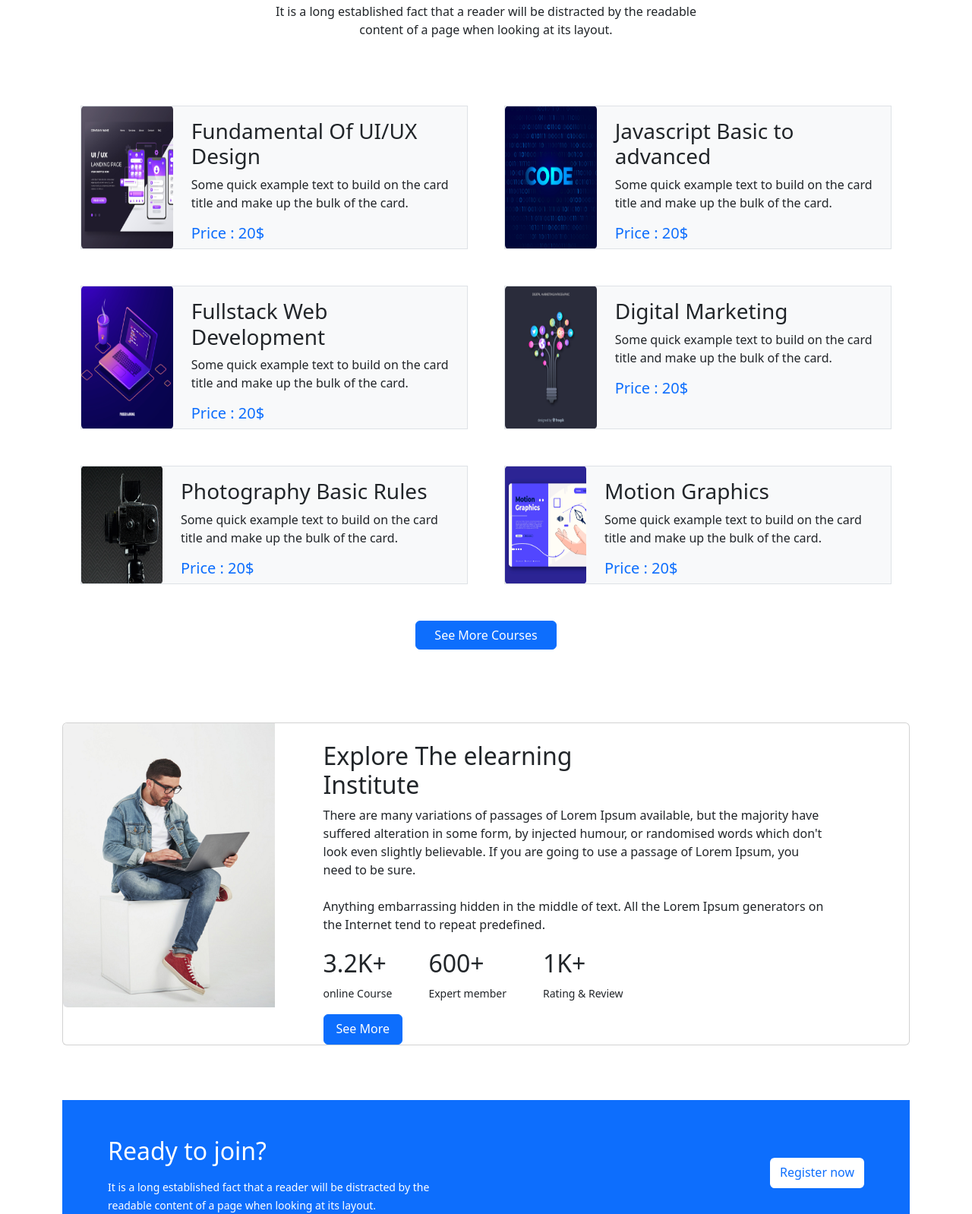
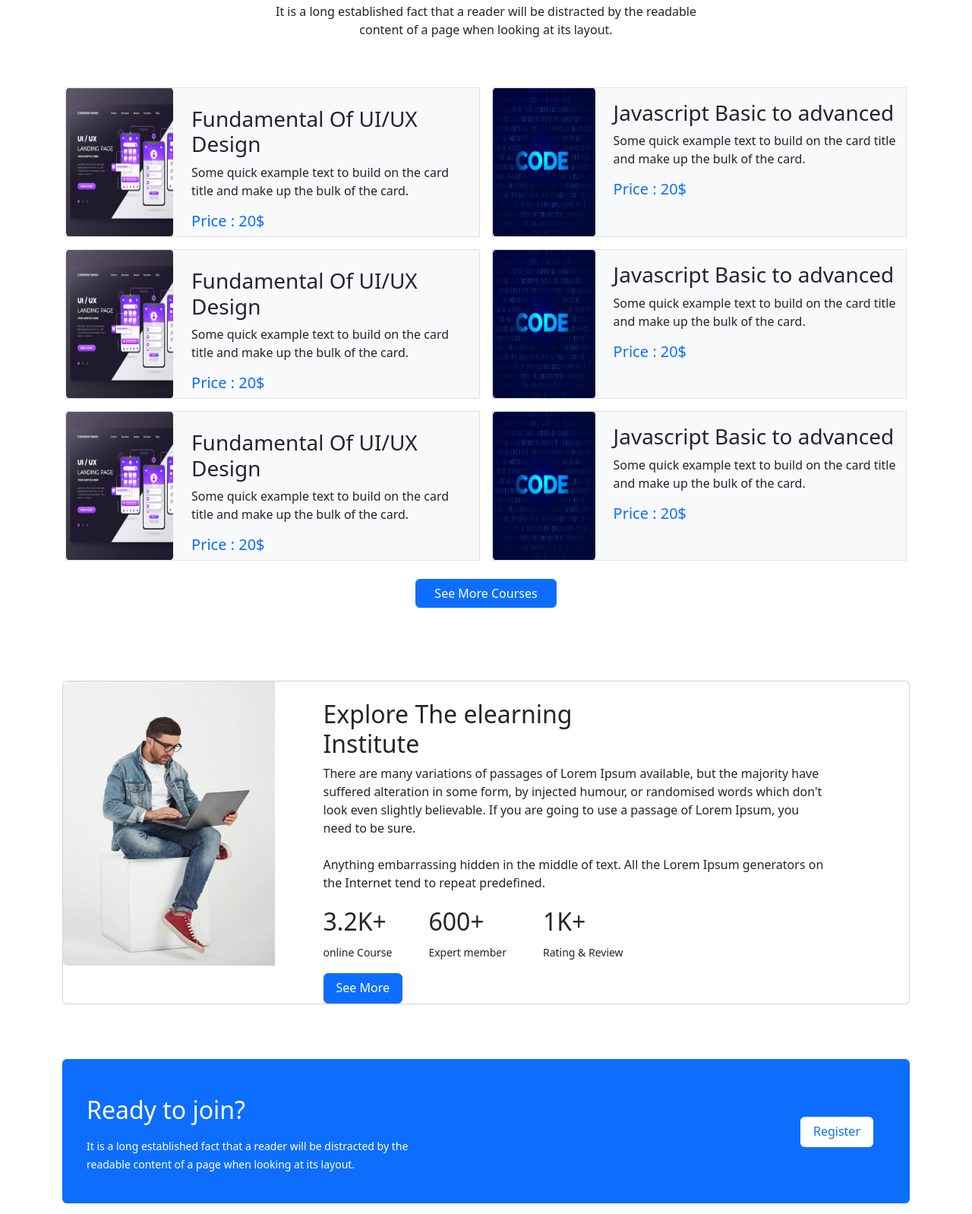
Before and after one commit to MrDuffer/EdTech, a plain HTML site: page index.html in a window 1280 px wide. Shown: the part 789-2387 px from the top of the page at 76% size. Drawn offline with nearby package versions, Linux system fonts and the light colour scheme.

Commit message:
accordian

```diff
--- a/index.html
+++ b/index.html
@@ -125,9 +125,9 @@
  </header>
   <!-- banner stop  -->
 
- <main class="container mx-auto">
+ <main class="">
      <!-- Courses title  -->
-     <section>
+     <section class="container">
          <div class="text-center pt-5 pb-5">
              <h1>Discover Our Popular <br> Courses</h1>
              <p>It is a long established fact that a reader will be distracted by the readable <br> content of a page when looking at its layout.</p>
@@ -138,19 +138,19 @@
          <div >
              <div class="row">
                  <!-- 1st  -->
-                 <div class="col bg-light d-flex ps-0 m-4 border border-blue-100">
+                 <div class=" col bg-light d-flex ps-0 ms-3  border">
                      <div>
-                         <img class=" img-fluid h-100 me-5 pe-4" src="images/course/course-1.png" alt="">
+                         <img class=" img-fluid h-100 me-5 pe-2" src="images/course/course-1.png" alt="">
                      </div>
                      <div >
-                         <h3 class="pt-3">Fundamental Of UI/UX Design</h3>
-                         <p>Some quick example text to build on the card title and make up the bulk of the card.</p>
-                         <h5 class="text-primary">Price : 20$</h5>
+                         <h3 class="pt-4 ps-3">Fundamental Of UI/UX Design</h3>
+                         <p class="ps-3">Some quick example text to build on the card title and make up the bulk of the card.</p>
+                         <h5 class=" ps-3 text-primary">Price : 20$</h5>
                      </div>
                  </div>
 
                  <!-- 2nd  -->
-                 <div class="col bg-light d-flex ps-0 m-4 border border-blue-100">
+                 <div class="col bg-light d-flex ps-0 ms-3 me-3 border border-blue-100">
                      <div>
                          <img class=" img-fluid h-100 me-5 pe-4" src="images/course/course-2.png" alt="">
                      </div>
@@ -165,24 +165,24 @@
                  <div class="w-100"></div>
 
                  <!-- 3rd  -->
-                 <div class="col bg-light d-flex ps-0 m-4 border border-blue-100">
+                 <div class=" col bg-light d-flex ps-0 ms-3 mt-3 border">
                     <div>
-                         <img class=" img-fluid h-100 me-5 pe-4" src="images/course/course-3.png" alt="">
+                        <img class=" img-fluid h-100 me-5 pe-2" src="images/course/course-1.png" alt="">
                     </div>
-                     <div>
-                         <h3 class="pt-3">Fullstack Web Development</h3>
-                         <p>Some quick example text to build on the card title and make up the bulk of the card.</p>
-                         <h5 class="text-primary">Price : 20$</h5>
+                    <div >
+                        <h3 class="pt-4 ps-3">Fundamental Of UI/UX Design</h3>
+                        <p class="ps-3">Some quick example text to build on the card title and make up the bulk of the card.</p>
+                        <h5 class=" ps-3 text-primary">Price : 20$</h5>
                     </div>
                 </div>
 
                  <!-- 4th  -->
-                 <div class="col bg-light d-flex ps-0 m-4 border border-blue-100">
+                 <div class="col bg-light d-flex ps-0 ms-3 me-3 mt-3 border border-blue-100">
                     <div>
-                         <img class=" img-fluid h-100 me-5 pe-4" src="images/course/course-4.png" alt="">
+                        <img class=" img-fluid h-100 me-5 pe-4" src="images/course/course-2.png" alt="">
                     </div>
                     <div>
-                         <h3 class="pt-3">Digital Marketing</h3>
+                        <h3 class="pt-3">Javascript Basic to advanced</h3>
                         <p>Some quick example text to build on the card title and make up the bulk of the card.</p>
                         <h5 class="text-primary">Price : 20$</h5>
                     </div>
@@ -190,24 +190,24 @@
                  <!-- width  -->
                  <div class="w-100"></div>
                  <!-- 5th  -->
-                 <div class="col bg-light d-flex ps-0 m-4 border border-blue-100">
+                 <div class=" col bg-light d-flex ps-0 ms-3 mt-3 border">
                     <div>
-                         <img class=" img-fluid h-100 me-5 pe-4" src="images/course/course-5.png" alt="">
+                        <img class=" img-fluid h-100 me-5 pe-2" src="images/course/course-1.png" alt="">
                     </div>
-                     <div>
-                         <h3 class="pt-3">Photography Basic Rules</h3>
-                         <p>Some quick example text to build on the card title and make up the bulk of the card.</p>
-                         <h5 class="text-primary">Price : 20$</h5>
+                    <div >
+                        <h3 class="pt-4 ps-3">Fundamental Of UI/UX Design</h3>
+                        <p class="ps-3">Some quick example text to build on the card title and make up the bulk of the card.</p>
+                        <h5 class=" ps-3 text-primary">Price : 20$</h5>
                     </div>
                 </div>
 
                  <!-- 6th  -->
-                 <div class="col bg-light d-flex ps-0 m-4 border border-blue-100">
+                 <div class="col bg-light d-flex ps-0 ms-3 me-3 mt-3 border border-blue-100">
                     <div>
-                         <img class=" img-fluid h-100 me-5 pe-4" src="images/course/course-6.png" alt="">
+                        <img class=" img-fluid h-100 me-5 pe-4" src="images/course/course-2.png" alt="">
                     </div>
                     <div>
-                         <h3 class="pt-3">Motion Graphics</h3>
+                        <h3 class="pt-3">Javascript Basic to advanced</h3>
                         <p>Some quick example text to build on the card title and make up the bulk of the card.</p>
                         <h5 class="text-primary">Price : 20$</h5>
                     </div>
@@ -222,7 +222,7 @@
      </section>
 
 <!-- Exploring the elearning institutions section start-->
-     <section class="mb-5 pb-4">
+     <section class="container mb-5 pb-4">
          <div class="card">
              <div class="row g-0">
                <div class="col-md-3">
@@ -263,22 +263,22 @@
      <!-- Exploring the elearning institutions section end-->
 
          <!-- Joining section start -->
-     <section class="container bg-primary ">
-         <div class="d-flex mb-5 mt-5 justify-content-between ">
-             <div class="pt-5
-             pb-4 ps-5 justify-content-center align-items-center">
+     <section class="container  ">
+         <div class=" bg-primary d-flex mb-5 mt-5 justify-content-between rounded-2">
+             <div class="container pt-5 ps-3 ms-3
+                 pb-4 justify-content-center align-items-center">
                  <h2 class="text-white pb-2">Ready to join?</h2>
              <p class="text-white"><small>It is a long established fact that a reader will be distracted by the <br> readable content of a page when looking at its layout.</small></p>
              </div>
              <div class="mt-5 pt-1 justify-content-center align-items-center " >
-                 <button type="button" class="btn mt-4 mb-2 me-5 text-primary fs-6 bg-white pb-2">Register now</button>
+                 <button type="button" class="btn mt-4 mb-2 me-5 text-primary fs-6 bg-white pb-2 pe-3 ps-3">Register</button>
              </div>
          </div>
      </section>
 <!-- Joining section end -->
 
 <!-- Successfull students starts -->
-  <section class=" pt-2">
+  <section class="container pt-2">
      <div>
          <h2>Meet Our Successfull <br> Students</h2>
      </div>
@@ -288,7 +288,7 @@
  </section>
 
    <!-- cards start  -->
- <section class="mb-4">
+ <section class=" container mb-4">
      <div class="d-flex">
          <!-- student-1 -->
          <div class="card me-2">
@@ -334,7 +334,7 @@
  </div>
 
  <!-- students feedback start -->
-         <section class="mt-4">
+         <section class="container mt-4">
              <div class="text-center">
                  <h2>Some Students Feedback</h2>
                  <p class="pt-2 pb-2"><small>It is a long established fact that a reader will be distracted by the readable <br> content of a page when looking at its layout.</small></p>
@@ -343,7 +343,7 @@
 
   <!-- students feedback sections start -->
 
-  <section  class="mb-5 pt-3">
+  <section  class="container mb-5 pt-3">
      <div class="d-flex" >
           <!-- 1st  -->
          <div class=" container border me-2 " >
@@ -411,7 +411,7 @@
 
   <!-- Frequently Ask Questions start -->
 
-    <section class="text-center">
+    <section class="container text-center">
         <div class="text-center pt-5 pb-5">
             <h1>Frequently Asked Questions</h1>
             <p>It is a long established fact that a reader will be distracted by the readable <br> content of a page when looking at its layout.</p>
@@ -421,39 +421,59 @@
   <!-- Accordian  -->
   <section class="container mb-5">
       <div class="accordion" id="accordionExample">
+        <!-- 1st quest  -->
         <div class="accordion-item">
           <h2 class="accordion-header" id="headingOne">
             <button class="accordion-button" type="button" data-bs-toggle="collapse" data-bs-target="#collapseOne" aria-expanded="true" aria-controls="collapseOne">
-              Accordion Item #1
+              Differences between Flex and Grid
             </button>
           </h2>
           <div id="collapseOne" class="accordion-collapse collapse show" aria-labelledby="headingOne" data-bs-parent="#accordionExample">
             <div class="accordion-body">
-              <strong>This is the first item's accordion body.</strong> It is shown by default, until the collapse plugin adds the appropriate classes that we use to style each element. These classes control the overall appearance, as well as the showing and hiding via CSS transitions. You can modify any of this with custom CSS or overriding our default variables. It's also worth noting that just about any HTML can go within the <code>.accordion-body</code>, though the transition does limit overflow.
+              <strong>Grid and flexbox. </strong> The basic difference between CSS Grid Layout and CSS Flexbox Layout is that flexbox was designed for layout in one dimension - either a row or a column. Grid was designed for two-dimensional layout - rows, and columns at the same time.
             </div>
           </div>
         </div>
+
+        <!-- 2nd Quest  -->
         <div class="accordion-item">
           <h2 class="accordion-header" id="headingTwo">
             <button class="accordion-button collapsed" type="button" data-bs-toggle="collapse" data-bs-target="#collapseTwo" aria-expanded="false" aria-controls="collapseTwo">
-              Accordion Item #2
+              Differences between Bootstrap and Tailwind
             </button>
           </h2>
           <div id="collapseTwo" class="accordion-collapse collapse" aria-labelledby="headingTwo" data-bs-parent="#accordionExample">
             <div class="accordion-body">
-              <strong>This is the second item's accordion body.</strong> It is hidden by default, until the collapse plugin adds the appropriate classes that we use to style each element. These classes control the overall appearance, as well as the showing and hiding via CSS transitions. You can modify any of this with custom CSS or overriding our default variables. It's also worth noting that just about any HTML can go within the <code>.accordion-body</code>, though the transition does limit overflow.
+              <strong>Bootstrap </strong> comes with a set of pre-styled responsive, mobile-first components that possess a definite UI kit. Tailwind CSS uses a set of utility classes to create a neat UI with more flexibility and uniqueness. Sites created using Bootstrap follow the generic pattern that makes them look identical.
             </div>
           </div>
         </div>
+
+        <!-- 3rd quest  -->
         <div class="accordion-item">
           <h2 class="accordion-header" id="headingThree">
             <button class="accordion-button collapsed" type="button" data-bs-toggle="collapse" data-bs-target="#collapseThree" aria-expanded="false" aria-controls="collapseThree">
-              Accordion Item #3
+              What is CSS Box Model?
             </button>
           </h2>
           <div id="collapseThree" class="accordion-collapse collapse" aria-labelledby="headingThree" data-bs-parent="#accordionExample">
             <div class="accordion-body">
-              <strong>This is the third item's accordion body.</strong> It is hidden by default, until the collapse plugin adds the appropriate classes that we use to style each element. These classes control the overall appearance, as well as the showing and hiding via CSS transitions. You can modify any of this with custom CSS or overriding our default variables. It's also worth noting that just about any HTML can go within the <code>.accordion-body</code>, though the transition does limit overflow.
+              <strong>In CSS, </strong>  the term "box model" is used when talking about design and layout.
+
+                The CSS box model is essentially a box that wraps around every HTML element. It consists of: margins, borders, padding, and the actual content.
+            </div>
+          </div>
+        </div>
+               <!-- 4th Question  -->
+        <div class="accordion-item">
+            <h2 class="accordion-header" id="headingFour">
+              <button class="accordion-button collapsed" type="button" data-bs-toggle="collapse" data-bs-target="#collapseFour" aria-expanded="false" aria-controls="collapseFour">
+               What is a semantic tag?
+              </button>
+            </h2>
+            <div id="collapseFour" class="accordion-collapse collapse" aria-labelledby="headingFour" data-bs-parent="#accordionExample">
+              <div class="accordion-body">
+                <strong>The HTML semantics </strong> refers to the tags that provide meaning to an HTML page rather than just presentation. It makes HTML more comprehensible by better defining the different sections and layout of web pages.
               </div>
             </div>
           </div>
@@ -462,7 +482,7 @@
   <!-- accordian end  -->
 
   <!-- Companies Logo start  -->
-   <section>
+   <section class="container">
         <div class="text-center mb-4">
             <h1>Trusted by over 800+ Companies</h1>
         </div>
@@ -493,6 +513,7 @@
  </main>
 
   <!-- footer start -->
+  <footer class="container-fluid">
    <section class="border bg-black pt-5">
      <div class="container">
         <div class="text-center text-white">
@@ -510,6 +531,7 @@
         <p class="text-center pt-4 text-white">© Mr.Duffer, A Duffer's initiative 2022</p>
      </div>
   </section>
+</footer>
   <!-- footer end -->
 
 
```
Lines whose indentation alone changed are shown as unchanged.
